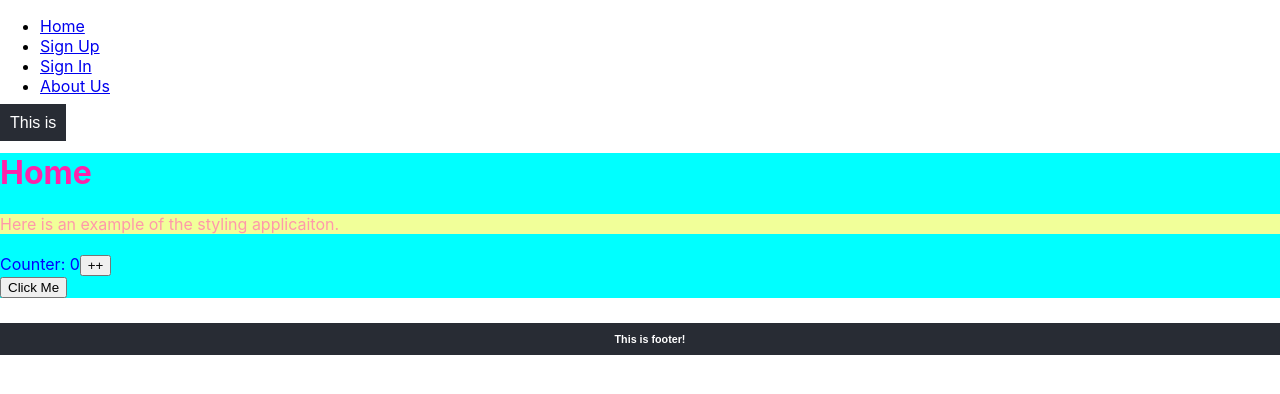
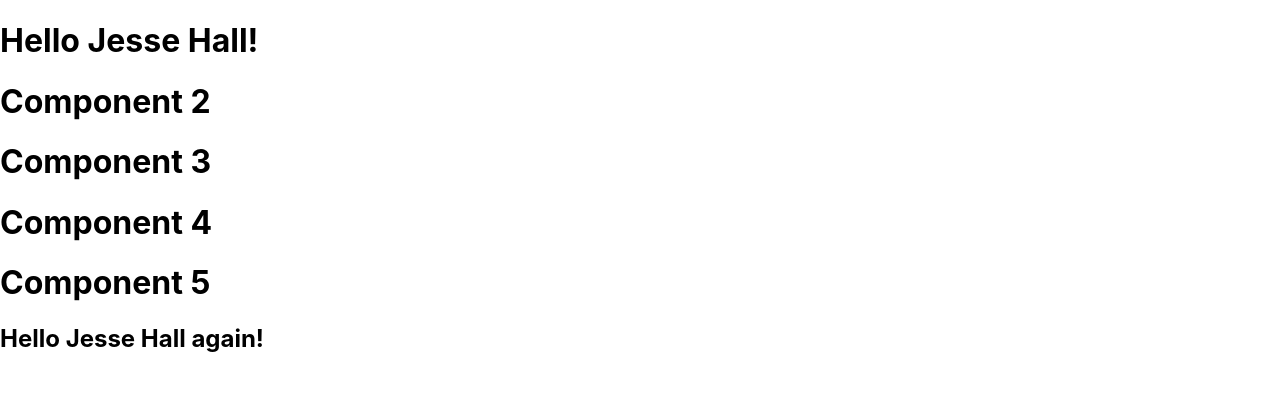
Before and after one commit to adtyagupta72/React-weekly-class, a React (Create React App) app: page / in a window 1280 px wide. Shown: the top 394 px of the page. Built offline with nearby package versions, Linux system fonts and the light colour scheme.

Commit message:
React: Hooks - UseContext

```diff
--- /dev/null
+++ b/src/MultiComponent.jsx
@@ -0,0 +1,57 @@
+import { createContext, useContext, useState } from "react";
+
+const MultiComponent = () =>
+{
+  return <Component1/>
+}
+export default MultiComponent
+
+var UserContext = createContext();
+function Component1() {
+  const [user, setUser] = useState("Jesse Hall");
+
+  return (
+    <UserContext.Provider value={user}>
+      <h1>{`Hello ${user}!`}</h1>
+      <Component2/>
+    </UserContext.Provider>
+  );
+}
+
+function Component2() {
+  return (
+    <>
+      <h1>Component 2</h1>
+      <Component3/>
+    </>
+  );
+}
+
+function Component3() {
+  return (
+    <>
+      <h1>Component 3</h1>
+      <Component4/>
+    </>
+  );
+}
+
+function Component4() {
+  return (
+    <>
+      <h1>Component 4</h1>
+      <Component5/>
+    </>
+  );
+}
+
+function Component5()
+{
+  const user = useContext(UserContext);
+  return (
+    <>
+      <h1>Component 5</h1>
+      <h2>{`Hello ${user} again!`}</h2>
+    </>
+  );
+}
--- a/src/React-Router-Example/Home.jsx
+++ b/src/React-Router-Example/Home.jsx
@@ -5,14 +5,19 @@
 const Home = () =>
 {
     const [counter, setCounter] = useState(0)
+    const [count, setCount] = useState(0)
     useEffect(() =>
     {
         setTimeout(() =>
         {
             //runs on every render
-            console.log("Timeout!")
+            console.log("Counter & Count dependancy effect!!")
         }, 1000);
-    }, []);
+    }, [counter, count]);
+
+    // useEffect(() => {
+    //     console.log("Count dependancy effect!")
+    // }, [count])
 
 
     let divStyle = {
@@ -30,6 +35,10 @@
     {
         setCounter(counter+1)
     }
+    function incrementCount()
+    {
+        setCount(count+1)
+    }
 
     return <div className='homeDiv'>
         <h1 style={{color: "#ff22aa", }}>Home</h1>
@@ -38,6 +47,9 @@
         Counter: {counter}
         <button onClick={()=> increment()}>++</button>
         <br/>
+        Count: {count}
+        <button onClick={()=> incrementCount()}>++</button>
+        <br/>
         <ReusableButton
             message="You have clicked the button from Home!"
             onButtonClick = {clickMe}
--- a/src/index.js
+++ b/src/index.js
@@ -12,6 +12,7 @@
 import Signin from './React-Router-Example/Signin';
 import AboutUs from './React-Router-Example/AboutUs';
 import { BrowserRouter, Route, Routes } from 'react-router-dom';
+import MultiComponent from './MultiComponent';
 
 const root = ReactDOM.createRoot(document.getElementById('root'));
 // <React.StrictMode>
@@ -28,17 +29,17 @@
       {/* <MyComponent/> */}
 root.render(
 
-    <BrowserRouter>
-      <Routes>
-        <Route path="/" element={<Navigation />}>
-          <Route index element={<Home />} />
-          <Route path="/signup" element={<Signup />} />
-          <Route path="/signin" element={<Signin />} />
-          <Route path="/aboutus" element={<AboutUs />} />
-        </Route>
-      </Routes>
-    </BrowserRouter>
-
+    // <BrowserRouter>
+    //   <Routes>
+    //     <Route path="/" element={<Navigation />}>
+    //       <Route index element={<Home />} />
+    //       <Route path="/signup" element={<Signup />} />
+    //       <Route path="/signin" element={<Signin />} />
+    //       <Route path="/aboutus" element={<AboutUs />} />
+    //     </Route>
+    //   </Routes>
+    // </BrowserRouter>
+    <MultiComponent/>
 
     // <div>
 
```
